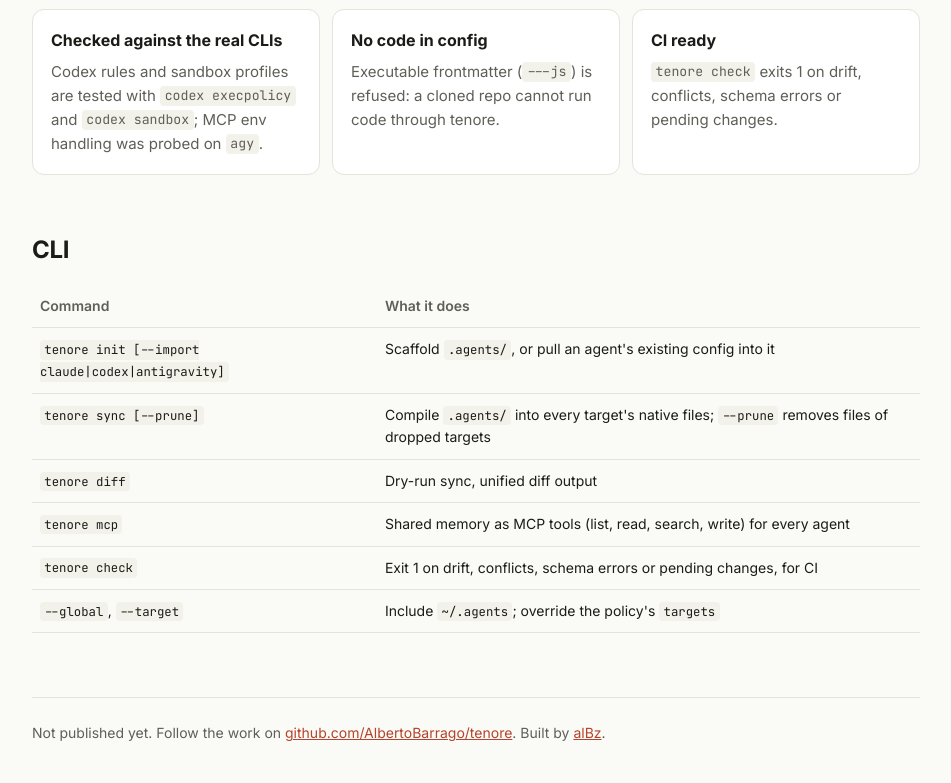
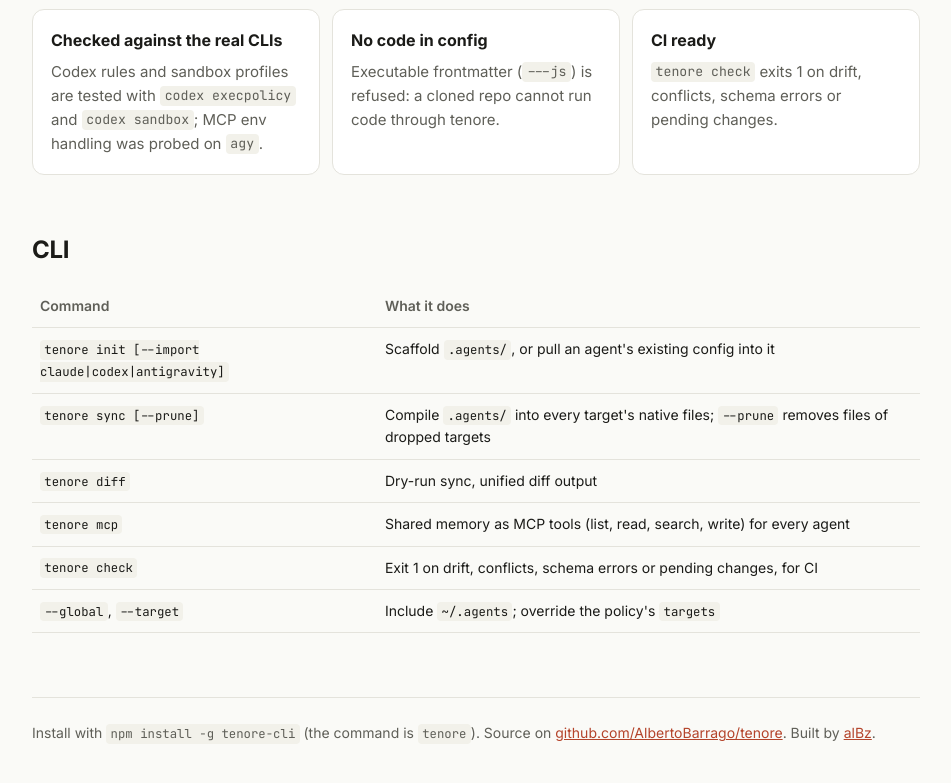
Before and after one commit to AlbertoBarrago/tenore, a website: page index.html in a window 1280 px wide. Shown: the part 2127-2910 px from the top of the page, without its empty margins (164-1115 px from the left). Drawn offline with Linux system fonts and the light colour scheme.

Commit message:
docs: npm install instructions, telemaco recommendation for web access

```diff
--- a/index.html
+++ b/index.html
@@ -358,7 +358,7 @@ enabled = false</pre>
     </section>
 
     <footer>
-      Not published yet. Follow the work on
+      Install with <code>npm install -g tenore-cli</code> (the command is <code>tenore</code>). Source on
       <a href="https://github.com/AlbertoBarrago/tenore">github.com/AlbertoBarrago/tenore</a>.
       Built by <a href="https://github.com/AlbertoBarrago">alBz</a>.
     </footer>
```
Also changed, not shown: README.md.
